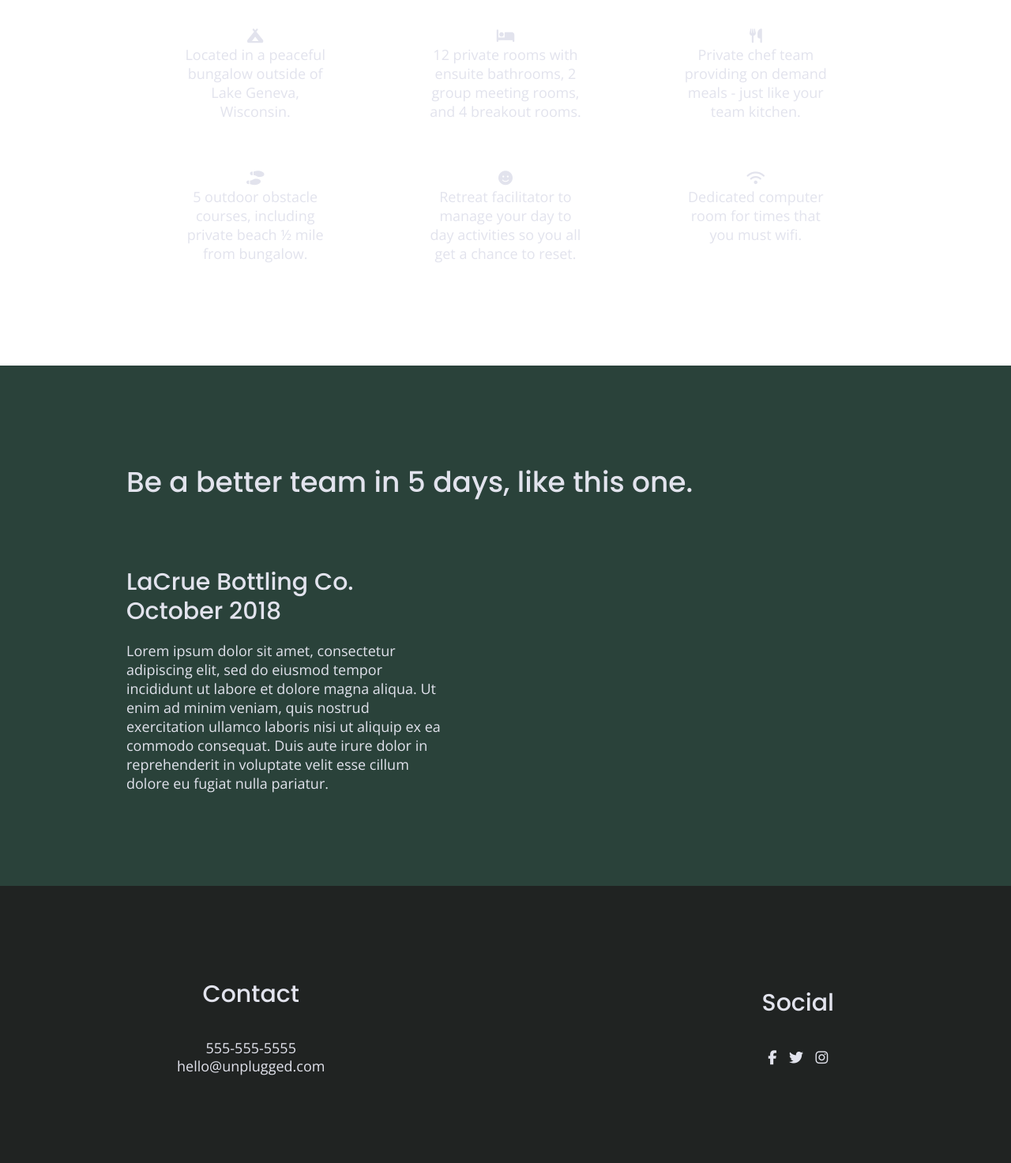
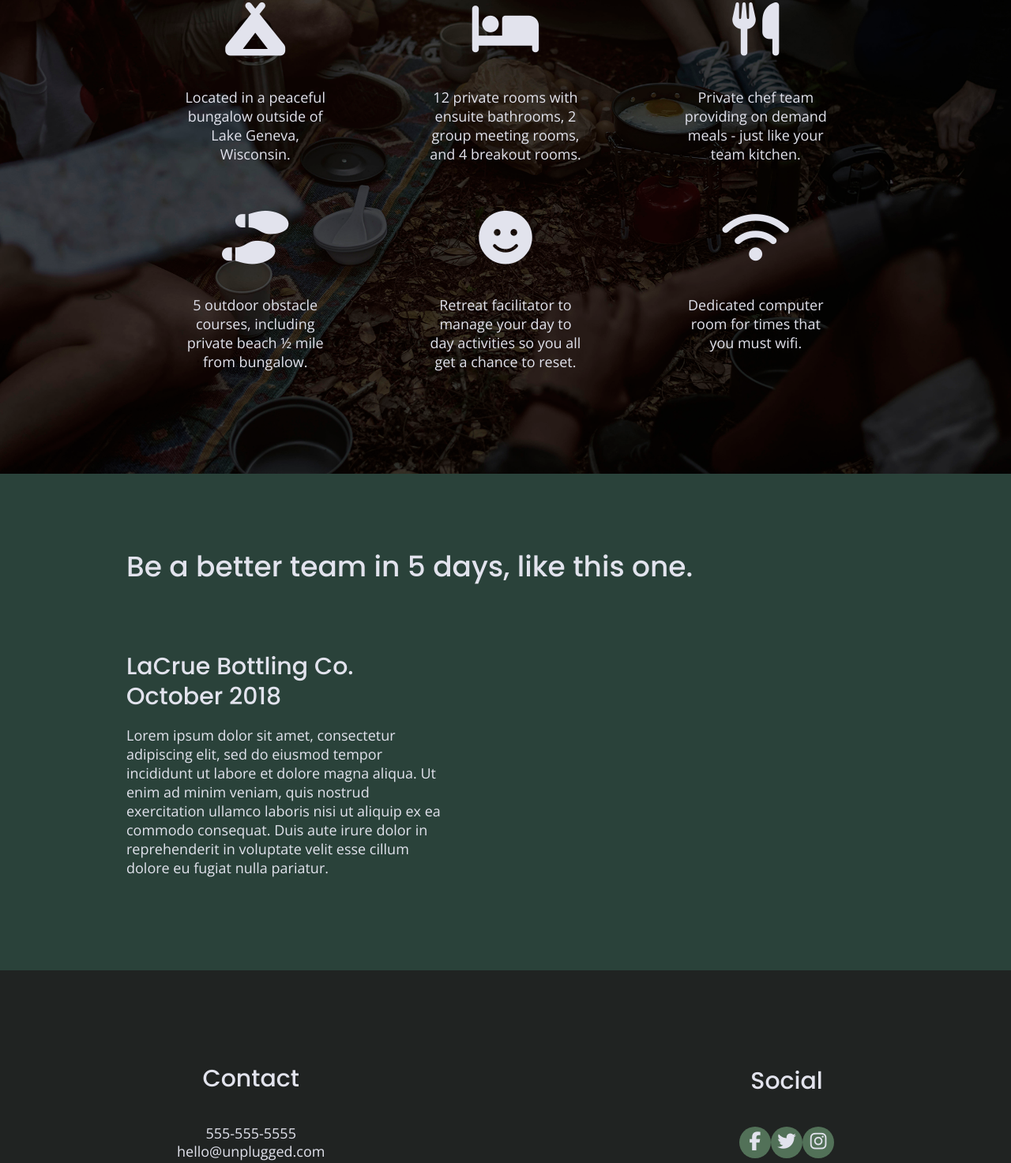
Before and after one commit to JacobPerry23/unplugged, a website built with Parcel: page index.html in a window 1280 px wide. Shown: the part 1137-2610 px from the top of the page at 79% size. Built offline with nearby package versions, Linux system fonts and the light colour scheme.

Commit message:
Finished coding css design

```diff
--- a/css/main.css
+++ b/css/main.css
@@ -104,10 +104,11 @@ html {
 }
 
 body {
+  font-size: 1em;
   font-family: 'Open Sans', sans-serif;
-  font-size: 1em;
+  color: #e2e3ed;
   text-align: left;
-  color: #e2e3ed;
+  background-color: #202322;
 }
 
 ul,
@@ -125,7 +126,8 @@ a {
 h2 {
   font-family: 'Poppins', sans-serif;
   font-size: 1.875em;
-  font-weight: 500
+  font-weight: 500;
+  margin: 0;
 }
 
 h3,
@@ -158,9 +160,9 @@ address {
   margin: 50px 0;
 }
 
-   /* -------------------- Base Header - Footer Styles -------------------- */
+/* -------------------- Base Header - Footer Styles -------------------- */
 
-   header {
+header {
   display: flex;
   justify-content: center;
   padding: 15px 0;
@@ -230,10 +232,18 @@ footer .social-icons p {
   display: flex;
   justify-content: center;
   align-items: center;
+  background-color: #527158;
+  border-radius: 50%;
+  width: 40px;
+  height: 40px;
 }
 
 footer .copyright {
   margin: 20px 0;
+}
+
+footer .social-icons p i {
+  font-size: 1.3125em;
 }
 
 /* Hero Area */
@@ -294,6 +304,9 @@ input[type=button] {
 .features {
   display: flex;
   justify-content: center;
+  background: url('../img/unplugged-retreat-features.jpg');
+  background-size: cover;
+  background-position: center;
 }
 
 .features h2 {
@@ -315,6 +328,11 @@ input[type=button] {
 .features p {
   margin: 0;
   text-align: center;
+}
+
+.features i {
+  font-size: 3.75em;
+  margin-bottom: 40px;
 }
 
 /* Reviews */
```
